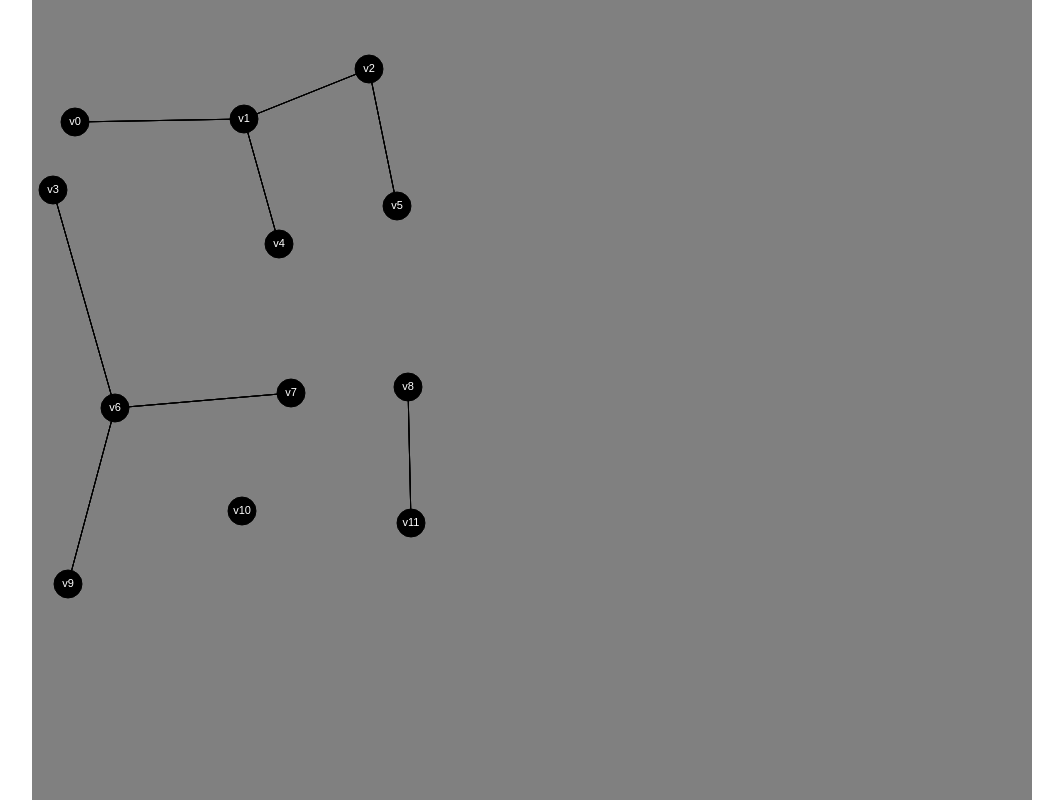
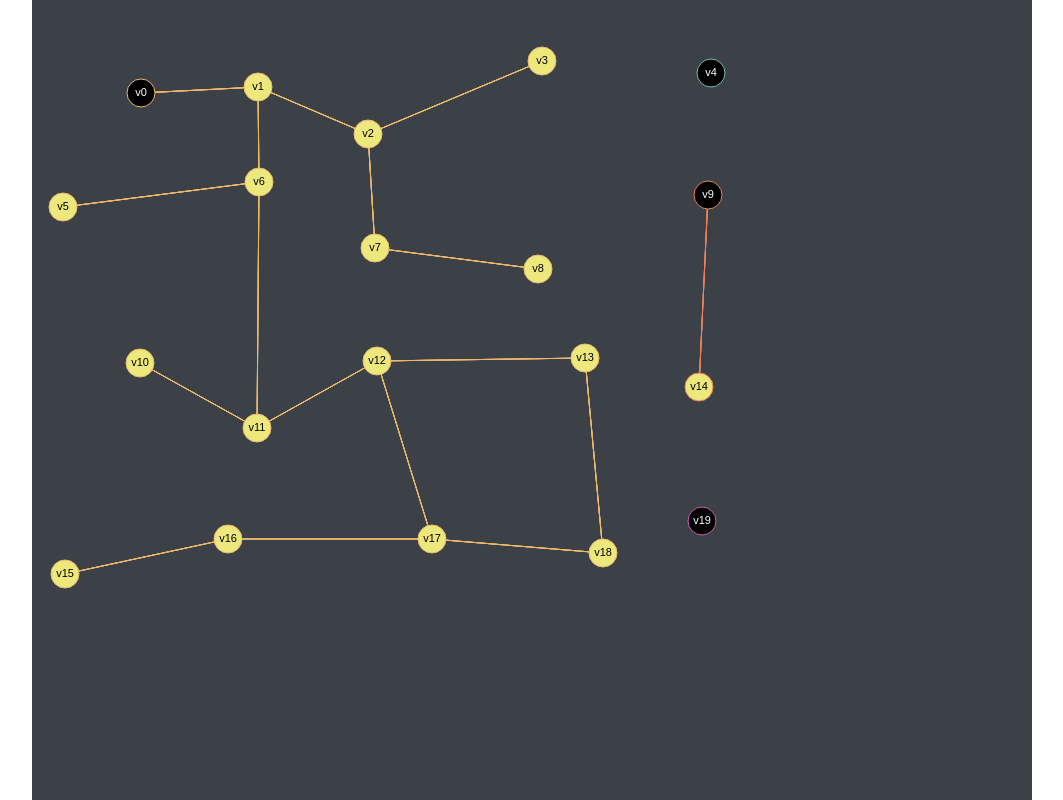
Before and after one commit to bloominstituteoftechnology/Graphs, a React (Create React App) app in the folder projects/graph/: page / in a window 1280 px wide. Shown: the top 800 px of the page, without its empty margins (108-1171 px from the left). Built offline with nearby package versions, Linux system fonts and the light colour scheme.

Commit message:
Connecting edges colorized and implemented

```diff
--- a/projects/graph/src/App.js
+++ b/projects/graph/src/App.js
@@ -37,7 +37,7 @@ class GraphView extends Component {
     // console.log("createDummyGraph", this.props.graph.createDummyGraph);
 
     // Clear it
-    ctx.fillStyle = "grey";
+    ctx.fillStyle = "#3c4047";
     ctx.fillRect(0, 0, canvasWidth, canvasHeight);
 
     // draw dummy vertex (hardcoded)
@@ -54,6 +54,8 @@ class GraphView extends Component {
     // edges
     for (let vertex of this.props.graph.vertexes) {
       for (let edge of vertex.edges) {
+        // console.log(edge.destination.color_connect)
+        ctx.strokeStyle = edge.destination.color_connect;
         ctx.beginPath();
         ctx.moveTo(vertex.pos.x, vertex.pos.y);
         ctx.lineTo(edge.destination.pos.x, edge.destination.pos.y);
@@ -64,17 +66,17 @@ class GraphView extends Component {
 
     // draw dummy verticies (dynamic)
     this.props.graph.vertexes.forEach(v => {
-      console.log(v.color);
       // verts
-      ctx.strokeStyle = "black";
 
       /* connected component checker */
-      // if (v.color2) {
-      //   ctx.fillStyle = v.color2;
-      // } else {
-      //   ctx.fillStyle = v.color;
-      // }
-      ctx.fillStyle = v.color;
+      if (v.color2) {
+        ctx.fillStyle = v.color2;
+      } else {
+        ctx.fillStyle = v.color;
+      }
+      // ctx.fillStyle = v.color;
+
+      ctx.strokeStyle = v.color_connect; // connected vertecies color
       ctx.beginPath();
       ctx.arc(v.pos.x, v.pos.y, 14, 0, 2 * Math.PI);
       ctx.closePath();
@@ -83,16 +85,16 @@ class GraphView extends Component {
 
       // vert values (labels)
       /* connected component checker */
-      // if (v.color === "black") {
-      //   ctx.fillStyle = "white";
-      //   if (v.color2) {
-      //     ctx.fillStyle = "black";
-      //   }
-      // } else {
-      //   ctx.fillStyle = "black";
-      // }
+      if (v.color === "black") {
+        ctx.fillStyle = "white";
+        if (v.color2) {
+          ctx.fillStyle = "black";
+        }
+      } else {
+        ctx.fillStyle = "black";
+      }
+      // ctx.fillStyle = "white";
 
-      ctx.fillStyle = "white";
       ctx.font = "11px arial";
       ctx.textAlign = "center";
       ctx.textBaseline = "middle";
@@ -128,8 +130,9 @@ class App extends Component {
     // !!! IMPLEMENT ME
     // use the graph randomize() method
     // this.state.graph.createDummyGraph();
-    this.state.graph.randomize(3, 4, 150, 0.6);
+    this.state.graph.randomize(5, 4, 150, 0.6);
     this.state.graph.bfs();
+    this.state.graph.getConnectedComponents();
   }
 
   render() {
--- a/projects/graph/src/graph.js
+++ b/projects/graph/src/graph.js
@@ -138,15 +138,19 @@ export class Graph {
    */
   bfs() {
     // !!! IMPLEMENT ME
-    const component = [];
+    // const component = [];
     const queue = [];
 
-    console.log("initial vertexes:", this.vertexes);
+    // console.log("initial vertexes:", this.vertexes);
     // start vert
     // white: Unsearched, Yellow: queued for search, Black: Searched
     for (let i = 0; i < this.vertexes.length; i++) {
+      // console.log("color:", this.getRandomColor());
+
       if (this.vertexes[i].color === "white") {
-        this.vertexes[i].color = "yellow"; // turn yellow when selected
+        this.vertexes[i].color = "#ede87b"; // turn yellow when selected
+        this.vertexes[i].color_connect = this.getRandomColor(); // random color
+
         queue.push(this.vertexes[i]); // enqueue
         // console.log("queue:", queue[0]);
 
@@ -156,7 +160,8 @@ export class Graph {
           for (let j = 0; j < u.edges.length; j++) {
             if (u.edges[j]) {
               if (u.edges[j].destination.color === "white") {
-                u.edges[j].destination.color2 = "yellow";
+                u.edges[j].destination.color2 = "#ede87b";
+                u.edges[j].destination.color_connect = this.vertexes[i].color_connect;
                 queue.push(u.edges[j].destination);
               }
             }
@@ -171,7 +176,16 @@ export class Graph {
     }
     // console.log("vertexes:", this.vertexes);
 
-    return component;
+    // return component;
+  }
+
+  getRandomColor() {
+    var letters = "0123456789ABCDEF";
+    var color = "#";
+    for (var i = 0; i < 6; i++) {
+      color += letters[Math.floor(Math.random() * 16)];
+    }
+    return color;
   }
 
   /**
@@ -179,7 +193,8 @@ export class Graph {
    */
   getConnectedComponents(vertex) {
     // !!! IMPLEMENT ME
-    const component = this.bfs(vertex);
+    // let component = this.bfs();
+    // const connected_component = this.bfs(vertex);
     // select random color
     // apply color to all connected vertecies
   }
```
